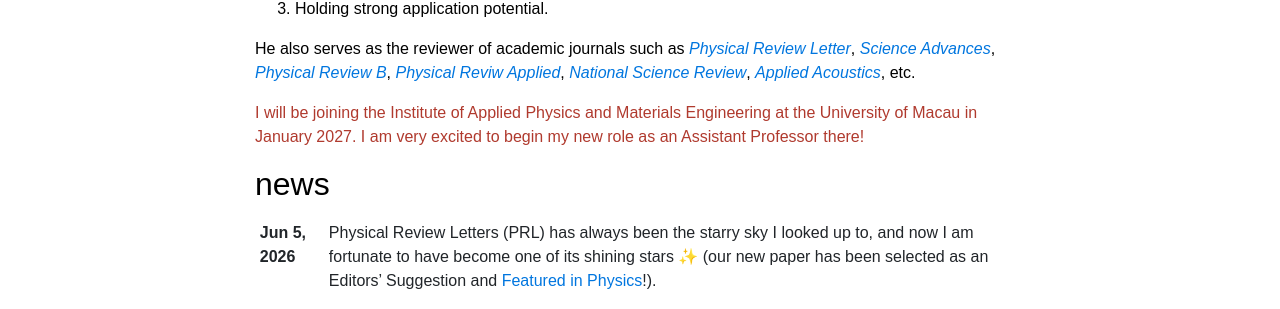
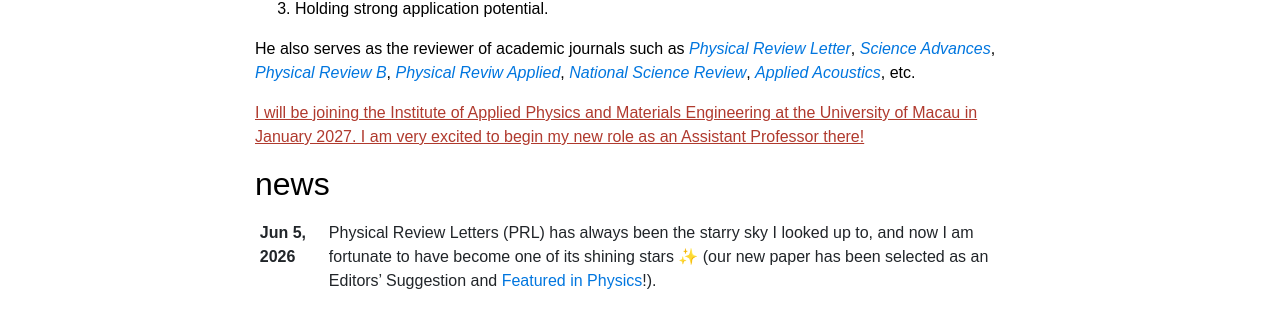
Before and after one commit to Qusichao/Qusichao.github.io, a Jekyll site: the page built from _pages/about.md, in a window 1280 px wide and 900 px high, scrolled down 647 px. Shown: the part 141-450 px from the top of the window. Built offline with Jekyll 4.4.1, drawn with Linux system fonts in a browser that asks for light colours; emoji names are drawn with the system emoji font; comment, search, counter and statistics services are not loaded; a style sheet for code colours, icons or effects is not loaded.

Commit message:
Add merged recruitment PDF (EN+CN); link red announcement text to it

```diff
--- a/_pages/about.md
+++ b/_pages/about.md
@@ -33,4 +33,4 @@
 
 He also serves as the reviewer of academic journals such as <em>[Physical Review Letter](https://journals.aps.org/prl/)</em>,  <em>[Science Advances](https://www.science.org/journal/sciadv)</em>, <em>[Physical Review B](https://journals.aps.org/prb/)</em>, <em>[Physical Reviw Applied](https://journals.aps.org/prapplied/)</em>, <em>[National Science Review](https://academic.oup.com/nsr)</em>, <em>[Applied Acoustics](https://www.sciencedirect.com/journal/applied-acoustics)</em>, etc.
 
-<span style="color: #b03a2e;">I will be joining the Institute of Applied Physics and Materials Engineering at the University of Macau in January 2027. I am very excited to begin my new role as an Assistant Professor there!</span>
+<span style="color: #b03a2e;"><a href="/assets/pdf/IAPME_Recruitment.pdf" target="_blank" style="color: #b03a2e; text-decoration: underline;">I will be joining the Institute of Applied Physics and Materials Engineering at the University of Macau in January 2027. I am very excited to begin my new role as an Assistant Professor there!</a></span>
```
Also changed, not shown: 1 other file.
